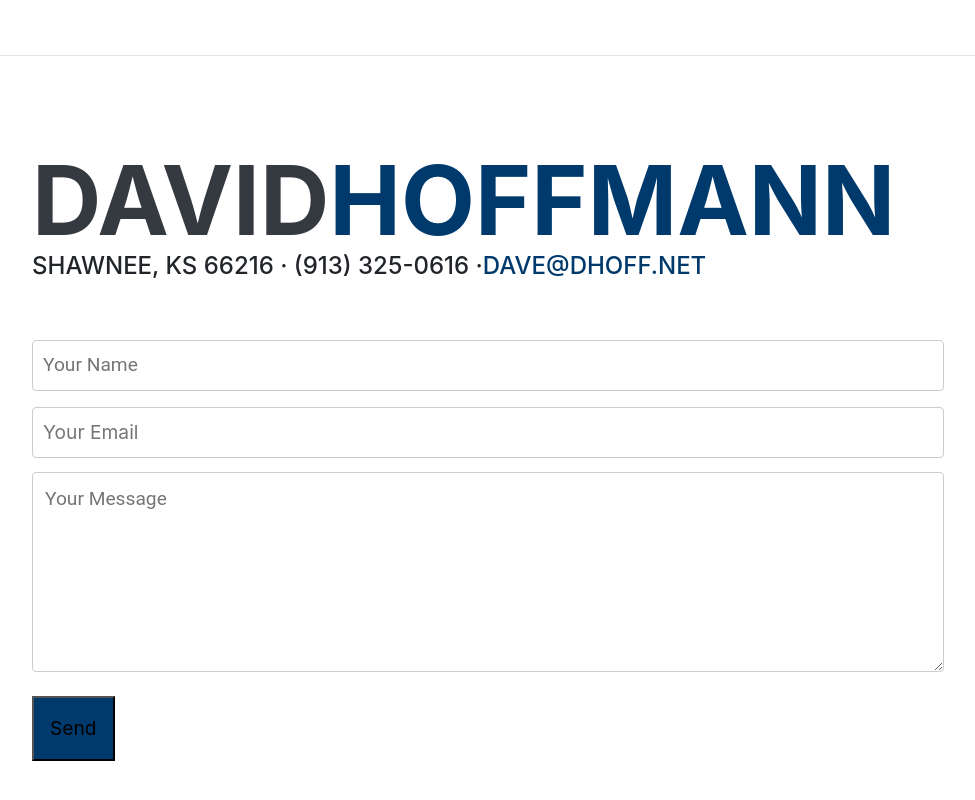
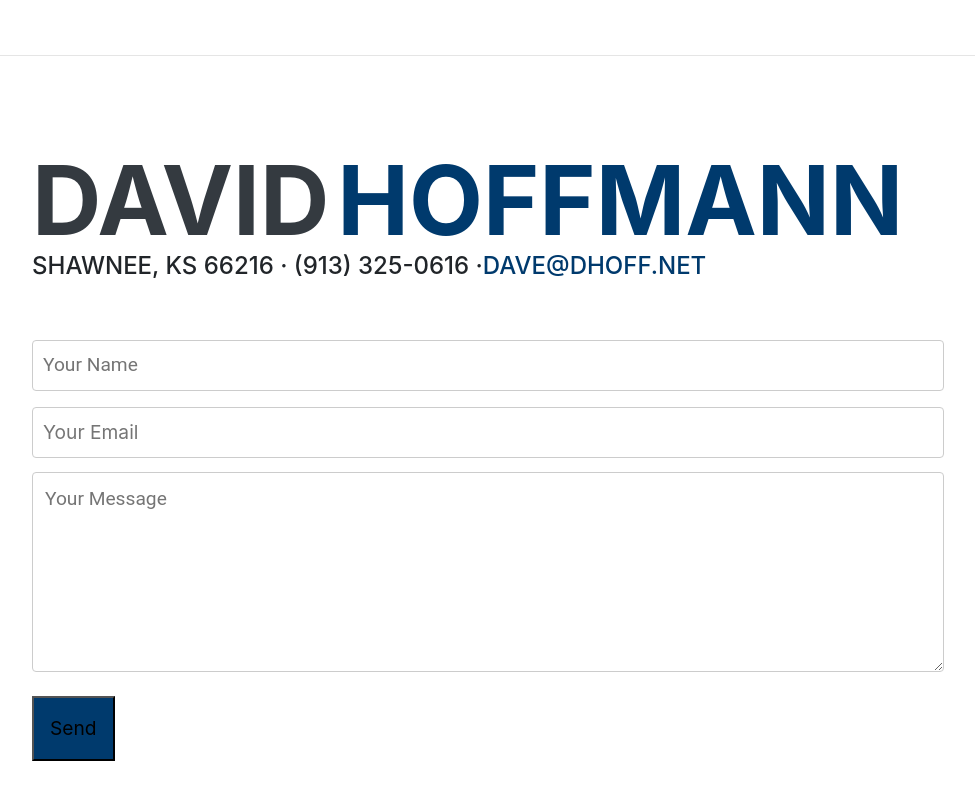
Before and after one commit to kc9gpj/portfolio-next, a Next.js app: page / in a window 1280 px wide. Shown: the part 4968-5768 px from the top of the page, without its empty margins (288-1263 px from the left). Built offline with nearby package versions, Linux system fonts and the light colour scheme; a web font is replaced by a local one.

Commit message:
next updates, add contact form

```diff
--- a/components/Contact.ts
+++ b/components/Contact.ts
@@ -6,7 +6,7 @@ export const contact = async (formData: any) => {
         const DOMAIN = "sandbox67c968c5cc49421eb5dd0058c9307249.mailgun.org";
         const mg = mailgun({ apiKey: process.env.MAILGUN || '', domain: DOMAIN });
         const data = {
-            from: "Mailgun Sandbox <postmaster@sandbox67c968c5cc49421eb5dd0058c9307249.mailgun.org>",
+            from: "kc9gpj12@gmail.com",
             to: "dave@dhoff.net",
             subject: `Portfolio Message from: ${formData.email}`,
             text: `email: ${formData?.email}, name: ${formData?.name}, message: ${formData?.message}`,
--- a/components/ContactForm.tsx
+++ b/components/ContactForm.tsx
@@ -34,7 +34,7 @@ function ContactForm() {
       <div className="resume-div-content">
         <h1 className="mb-0">
           David
-          <span className="text-primary">Hoffmann</span>
+          <span className="text-primary mx-2">Hoffmann</span>
         </h1>
         <div className="subheading mb-5">
           Shawnee, KS 66216 · (913) 325-0616 ·
```
